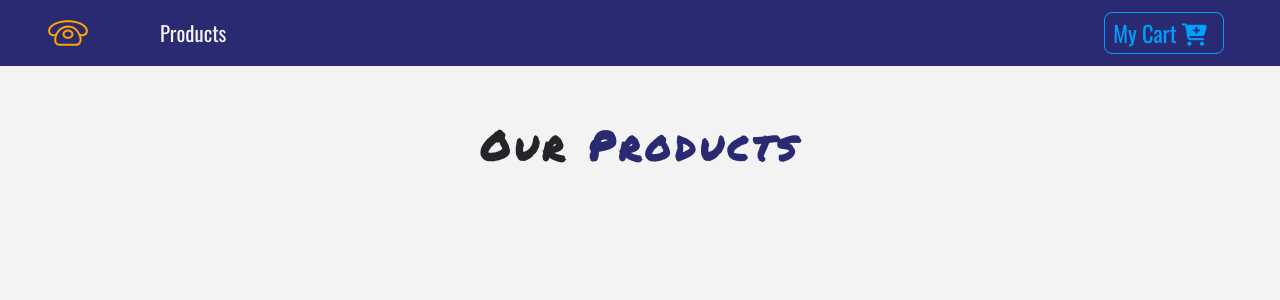
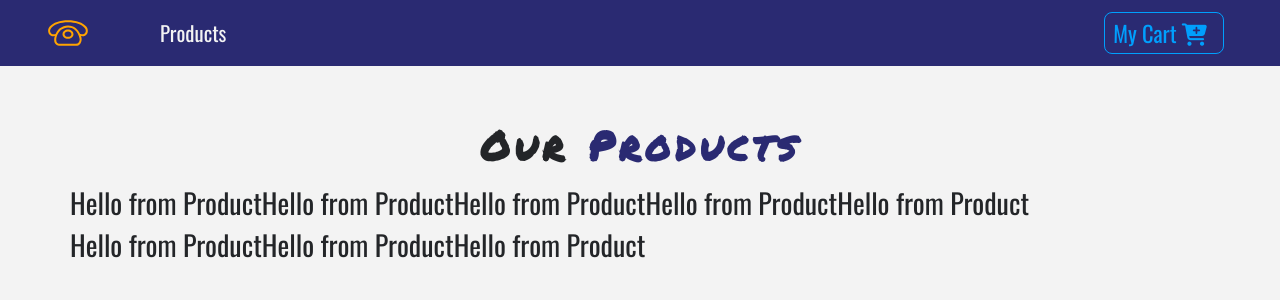
Before and after one commit to newedition994/react-ecommerce-store, a React (Create React App) app: page / in a window 1280 px wide. Shown: the top 300 px of the page. Built offline with nearby package versions, Linux system fonts and the light colour scheme.

Commit message:
connecting the context file to product list component

```diff
--- a/src/components/ProductList.js
+++ b/src/components/ProductList.js
@@ -3,6 +3,8 @@
 import Product from "./Product";
 import Title from "./Title";
 import { storeProducts } from "../data";
+
+import { ProductConsumer } from "../context";
 
 export default class ProductList extends Component {
   state = {
@@ -17,7 +19,16 @@
         <div className="py-5">
           <div className="container">
             <Title name="our" title="products" />
-            <div className="row"></div>
+            <div className="row">
+              <ProductConsumer>
+                {value => {
+                  console.log(value);
+                  return value.products.map(product => {
+                    return <Product key={product.id} product={product} />;
+                  });
+                }}
+              </ProductConsumer>
+            </div>
           </div>
         </div>
         {/* <Product /> */}
--- a/src/context.js
+++ b/src/context.js
@@ -1,4 +1,5 @@
 import React, { Component } from "react";
+import { storeProducts, detailProduct } from "./data";
 
 const ProductContext = React.createContext();
 // Provider
@@ -6,9 +7,28 @@
 //Consumer
 
 class ProductProvider extends Component {
+  state = {
+    products: storeProducts,
+    detailProduct
+  };
+
+  handleDetail = () => {
+    console.log("hello from detail");
+  };
+
+  addToCart = () => {
+    console.log("adding to cart");
+  };
+
   render() {
     return (
-      <ProductContext.Provider value="hello from context">
+      <ProductContext.Provider
+        value={{
+          ...this.state,
+          handleDetail: this.handleDetail,
+          addToCart: this.addToCart
+        }}
+      >
         {this.props.children}
       </ProductContext.Provider>
     );
```
